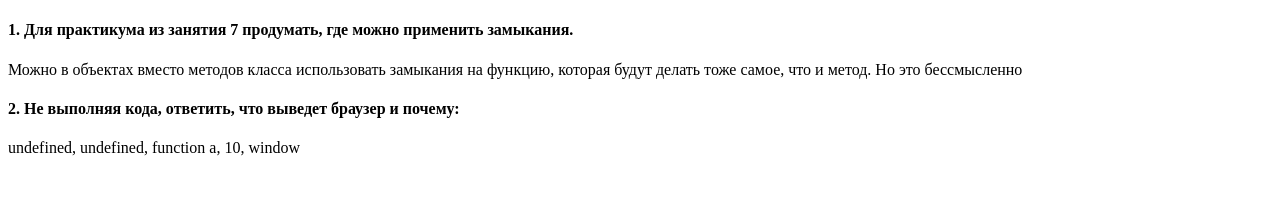
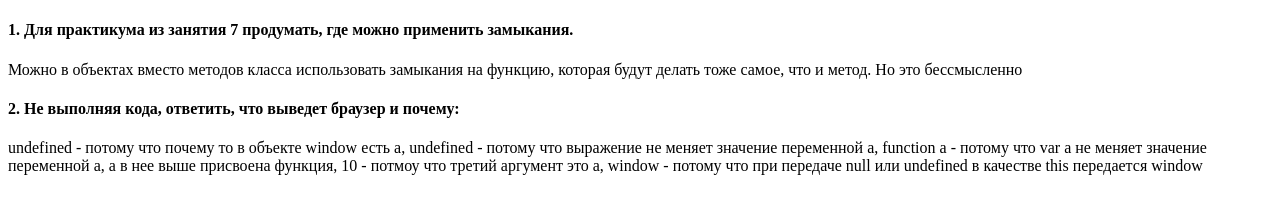
Before and after one commit to kovalal/GeekBrains, a plain HTML site: page GeekBrains/index.html in a window 1280 px wide. Drawn offline with Linux system fonts and the light colour scheme.

Commit message:
lesson 8

```diff
--- a/GeekBrains/index.html
+++ b/GeekBrains/index.html
@@ -8,6 +8,10 @@
 <h4>1. Для практикума из занятия 7 продумать, где можно применить замыкания.</h4>
 <p>Можно в объектах вместо методов класса использовать замыкания на функцию, которая будут делать тоже самое, что и метод. Но это бессмысленно</p>
 <h4>2. Не выполняя кода, ответить, что выведет браузер и почему:</h4>
-<p>undefined, undefined, function a, 10, window</p>
+<p>undefined - потому что почему то в объекте window есть а,
+    undefined - потому что выражение не меняет значение переменной а,
+    function a - потому что var a не меняет значение переменной а, а в нее выше присвоена функция,
+    10 - потмоу что третий аргумент это а,
+    window - потому что при передаче null или undefined в качестве this передается window</p>
 </body>
 </html>
```
